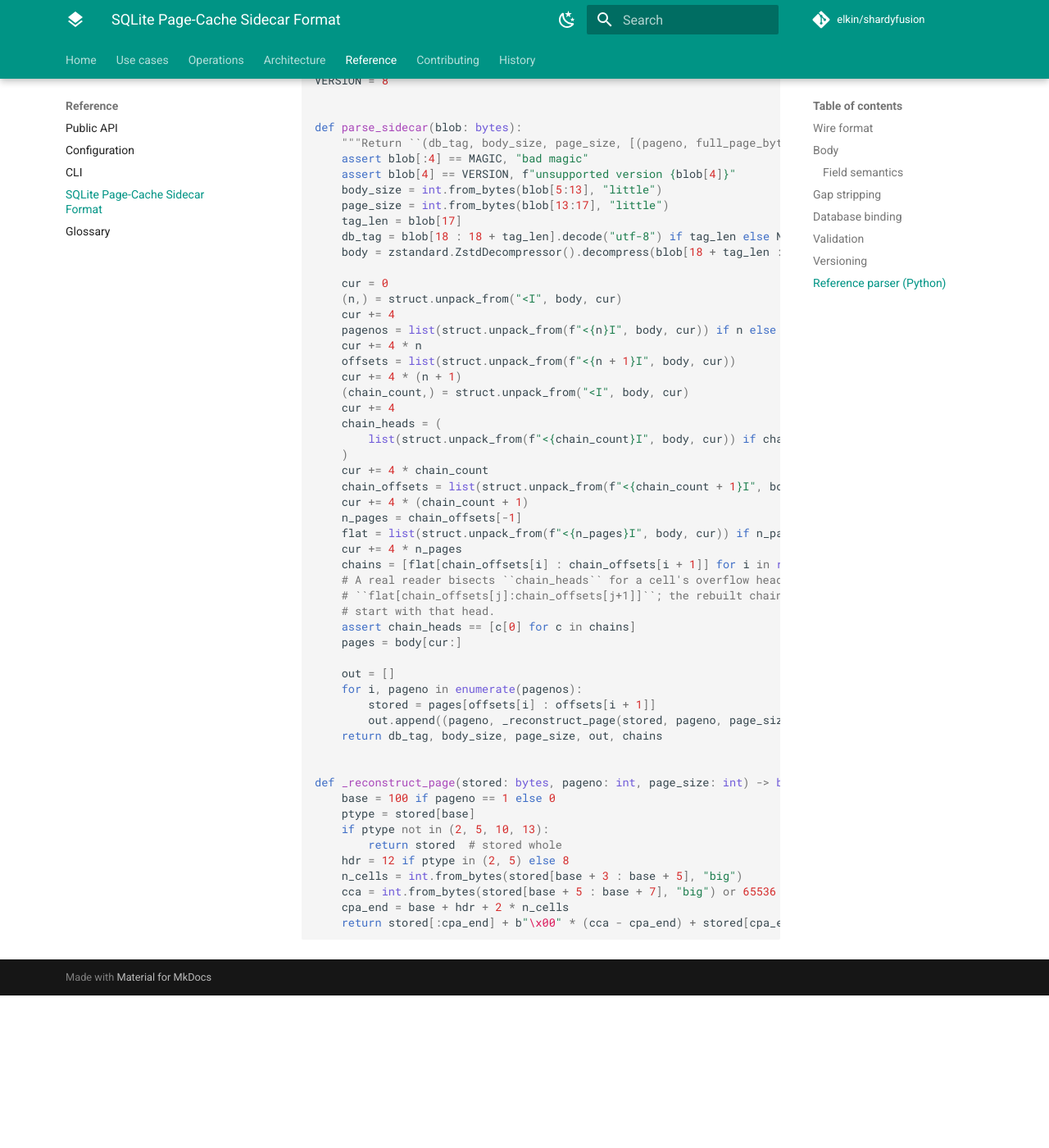
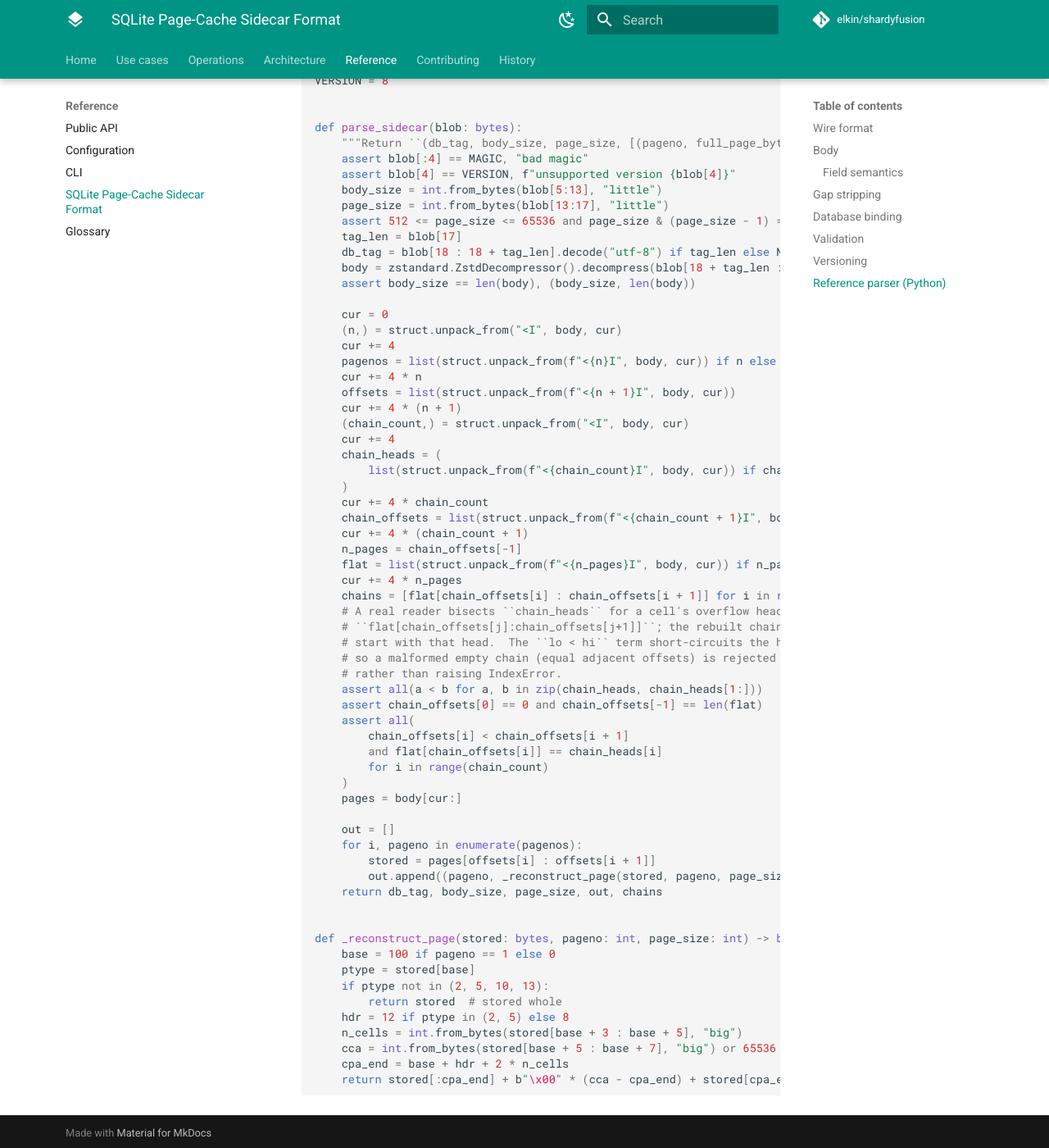
Before and after one commit to elkin/shardyfusion, an MkDocs documentation site: the page built from docs/reference/sqlite-sidecar-format.md, in a window 1280 px wide and 1400 px high, scrolled down 4881 px. Shown: the whole window at 82% size. Built offline with MkDocs 1.6.1 and Material for MkDocs 9.7.7, drawn with Linux system fonts in a browser that asks for light colours; comment, search, counter and statistics services are not loaded; before the commit the page ends 6095 px from its top, so only the background shows below that.

Commit message:
docs: harden the sidecar spec reference parser
The illustrative parse_sidecar now enforces the page_size (power-of-two) and body_size == len(body) reject rules its own Validation section lists, and rejects a malformed empty overflow chain cleanly instead of raising IndexError. This diverges from binokl's byte-identical canonical copy until the same hardening is synced upstream (binokl's real Rust reader already enforces all three checks). Recorded in the changelog.

```diff
--- a/docs/reference/sqlite-sidecar-format.md
+++ b/docs/reference/sqlite-sidecar-format.md
@@ -172,9 +172,11 @@
     assert blob[4] == VERSION, f"unsupported version {blob[4]}"
     body_size = int.from_bytes(blob[5:13], "little")
     page_size = int.from_bytes(blob[13:17], "little")
+    assert 512 <= page_size <= 65536 and page_size & (page_size - 1) == 0, page_size
     tag_len = blob[17]
     db_tag = blob[18 : 18 + tag_len].decode("utf-8") if tag_len else None
     body = zstandard.ZstdDecompressor().decompress(blob[18 + tag_len :])
+    assert body_size == len(body), (body_size, len(body))
 
     cur = 0
     (n,) = struct.unpack_from("<I", body, cur)
@@ -197,8 +199,16 @@
     chains = [flat[chain_offsets[i] : chain_offsets[i + 1]] for i in range(chain_count)]
     # A real reader bisects ``chain_heads`` for a cell's overflow head and slices
     # ``flat[chain_offsets[j]:chain_offsets[j+1]]``; the rebuilt chains must each
-    # start with that head.
-    assert chain_heads == [c[0] for c in chains]
+    # start with that head.  The ``lo < hi`` term short-circuits the head index,
+    # so a malformed empty chain (equal adjacent offsets) is rejected cleanly
+    # rather than raising IndexError.
+    assert all(a < b for a, b in zip(chain_heads, chain_heads[1:]))
+    assert chain_offsets[0] == 0 and chain_offsets[-1] == len(flat)
+    assert all(
+        chain_offsets[i] < chain_offsets[i + 1]
+        and flat[chain_offsets[i]] == chain_heads[i]
+        for i in range(chain_count)
+    )
     pages = body[cur:]
 
     out = []
```
Also changed, not shown: CHANGELOG.md (+12 -0 lines).
